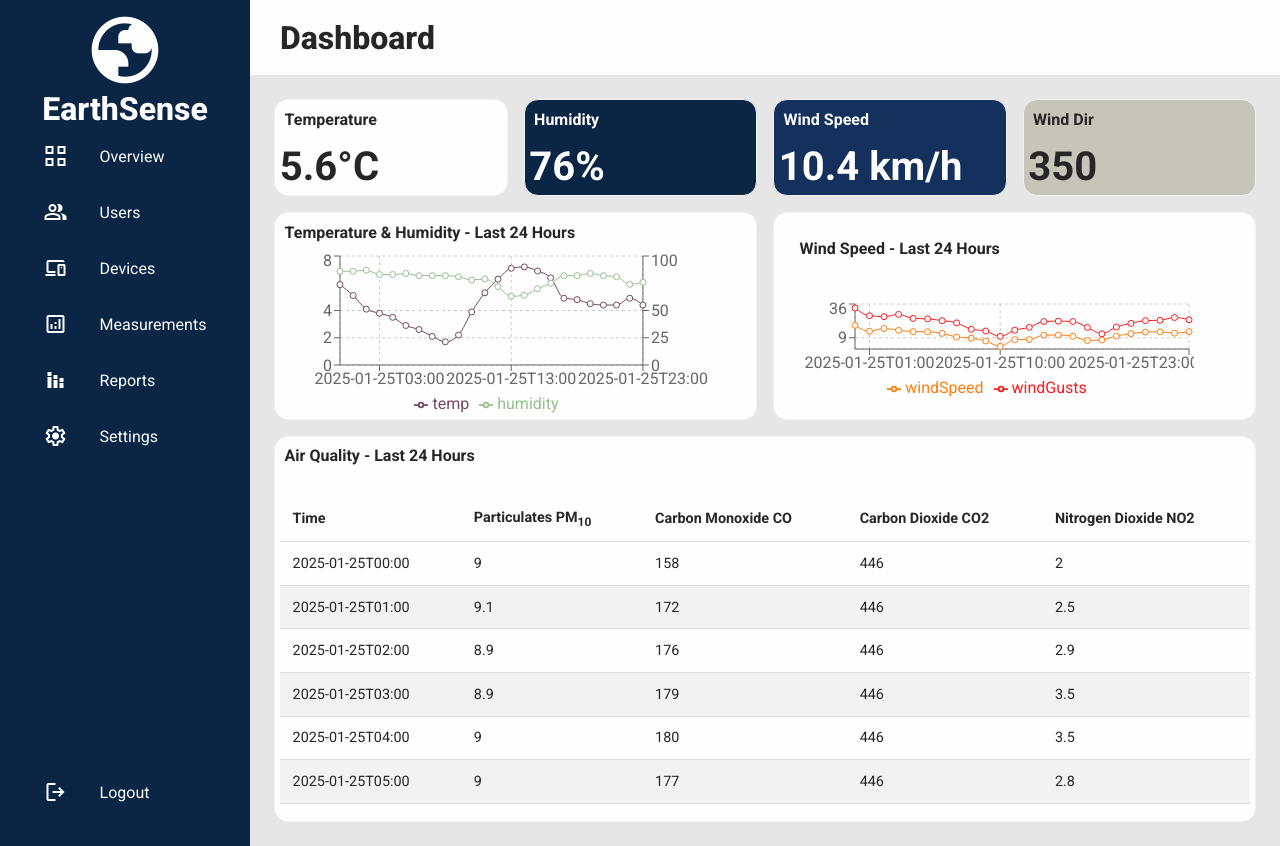
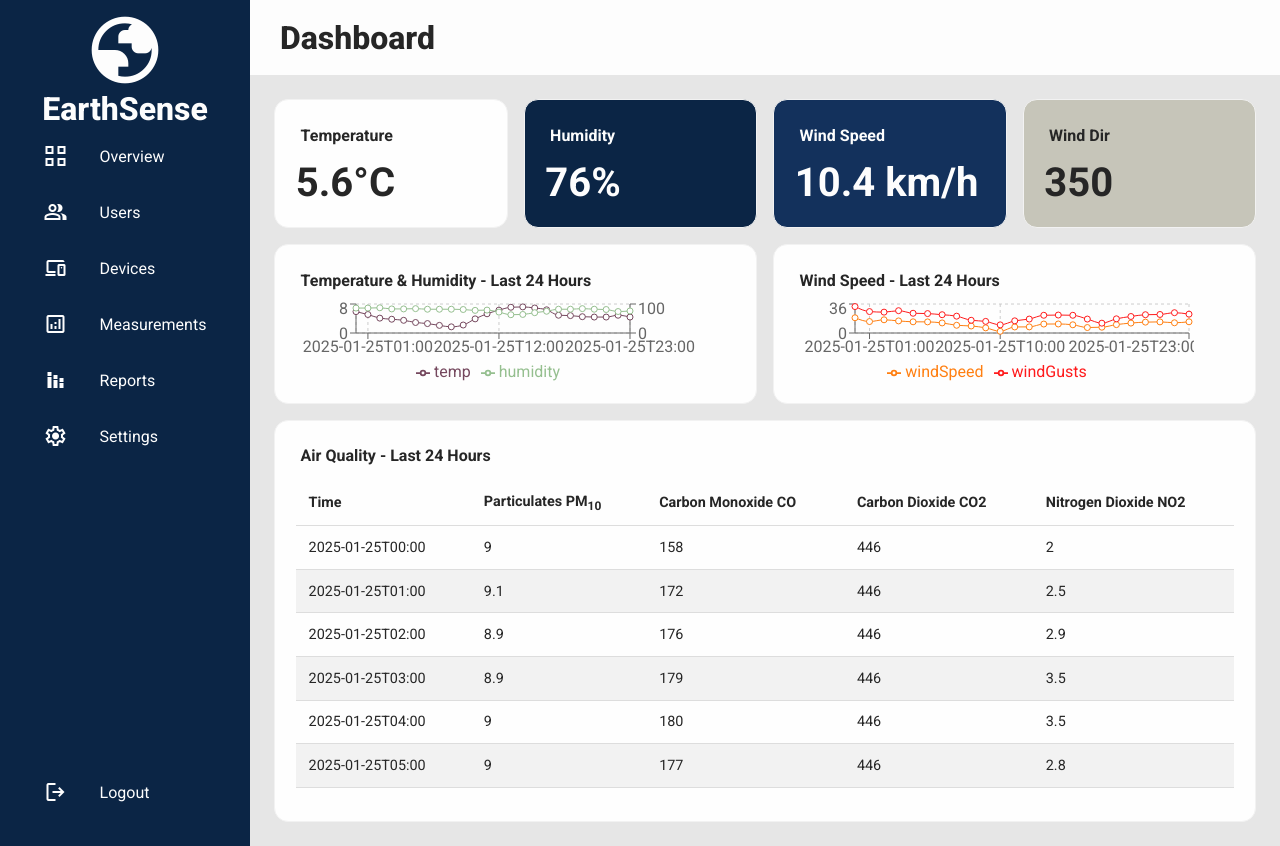
Before and after one commit to alittlebroken/earthsense, a React (Vite) app: page / in a window 1280 px wide. Built offline with nearby package versions, Linux system fonts and the light colour scheme.

Commit message:
updated to use card components

```diff
--- a/src/features/DashboardMain/DashboardMain.jsx
+++ b/src/features/DashboardMain/DashboardMain.jsx
@@ -3,7 +3,7 @@ import { LineChart, Line, XAxis, YAxis, CartesianGrid, Tooltip, Legend,Responsiv
 import { meteorlogicalData} from '../../mocks/mockedData';
 
 import './DashboardMain.css';
-import { Card, CardBody, CardHeader, CardTitle } from '../../components/Card/Card';
+import { Card, CardBody, CardHeader, CardTitle, CardImage, CardOverLay, CardFooter } from '../../components/Card/Card';
 
 const DashboardMain = ({children}) => {
     return (
@@ -11,7 +11,7 @@ const DashboardMain = ({children}) => {
 
             <section className="grid grid-cols-4 gap-1">
 
-                <Card>
+                <Card classes="pad-1">
                     <CardHeader>
                         <CardTitle>Temperature</CardTitle>
                     </CardHeader>
@@ -20,7 +20,7 @@ const DashboardMain = ({children}) => {
                     </CardBody>
                 </Card>
 
-                <Card primary>
+                <Card primary classes="pad-1">
                     <CardHeader>
                         <CardTitle>Humidity</CardTitle>
                     </CardHeader>
@@ -29,7 +29,7 @@ const DashboardMain = ({children}) => {
                     </CardBody>
                 </Card>
 
-                <Card secondary>
+                <Card secondary classes="pad-1">
                     <CardHeader>
                         <CardTitle>Wind Speed</CardTitle>
                     </CardHeader>
@@ -38,7 +38,7 @@ const DashboardMain = ({children}) => {
                     </CardBody>
                 </Card>
 
-                <Card tertiary>
+                <Card tertiary classes="pad-1">
                     <CardHeader>
                         <CardTitle>Wind Dir</CardTitle>
                     </CardHeader>
@@ -49,9 +49,9 @@ const DashboardMain = ({children}) => {
 
             </section>
 
-            <section className="grid grid-cols-4 gap-1 ">
+            <section className="grid grid-cols-4 gap-1">
 
-                <Card classes="grid-span-2">
+                <Card classes="grid-span-2 pad-1">
 
                     <CardHeader>
                         <CardTitle>Temperature & Humidity - Last 24 Hours</CardTitle>
@@ -76,7 +76,7 @@ const DashboardMain = ({children}) => {
 
                 </Card>
 
-                <Card classes="grid-span-2 grid gap-1 pad-1">
+                <Card classes="grid-span-2 pad-1">
 
                     <CardHeader>
                         <CardTitle>Wind Speed - Last 24 Hours</CardTitle>
@@ -105,7 +105,7 @@ const DashboardMain = ({children}) => {
 
             <section className="grid grid-cols-4 gap-1">
 
-                <Card classes="grid-span-4 gap-1">
+                <Card classes="grid-span-4 pad-1">
 
                     <CardHeader>
                         <CardTitle>Air Quality - Last 24 Hours</CardTitle>
```
